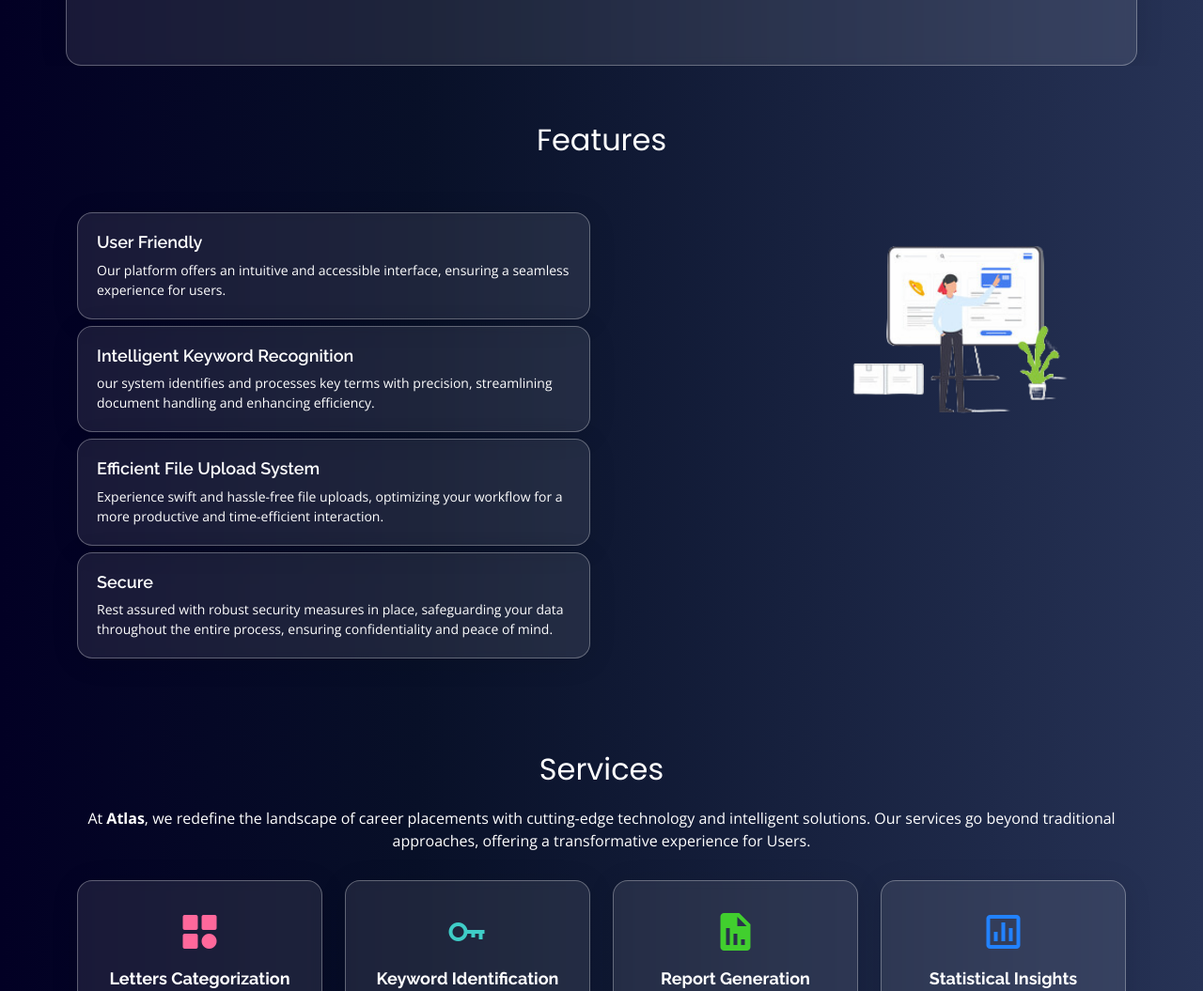
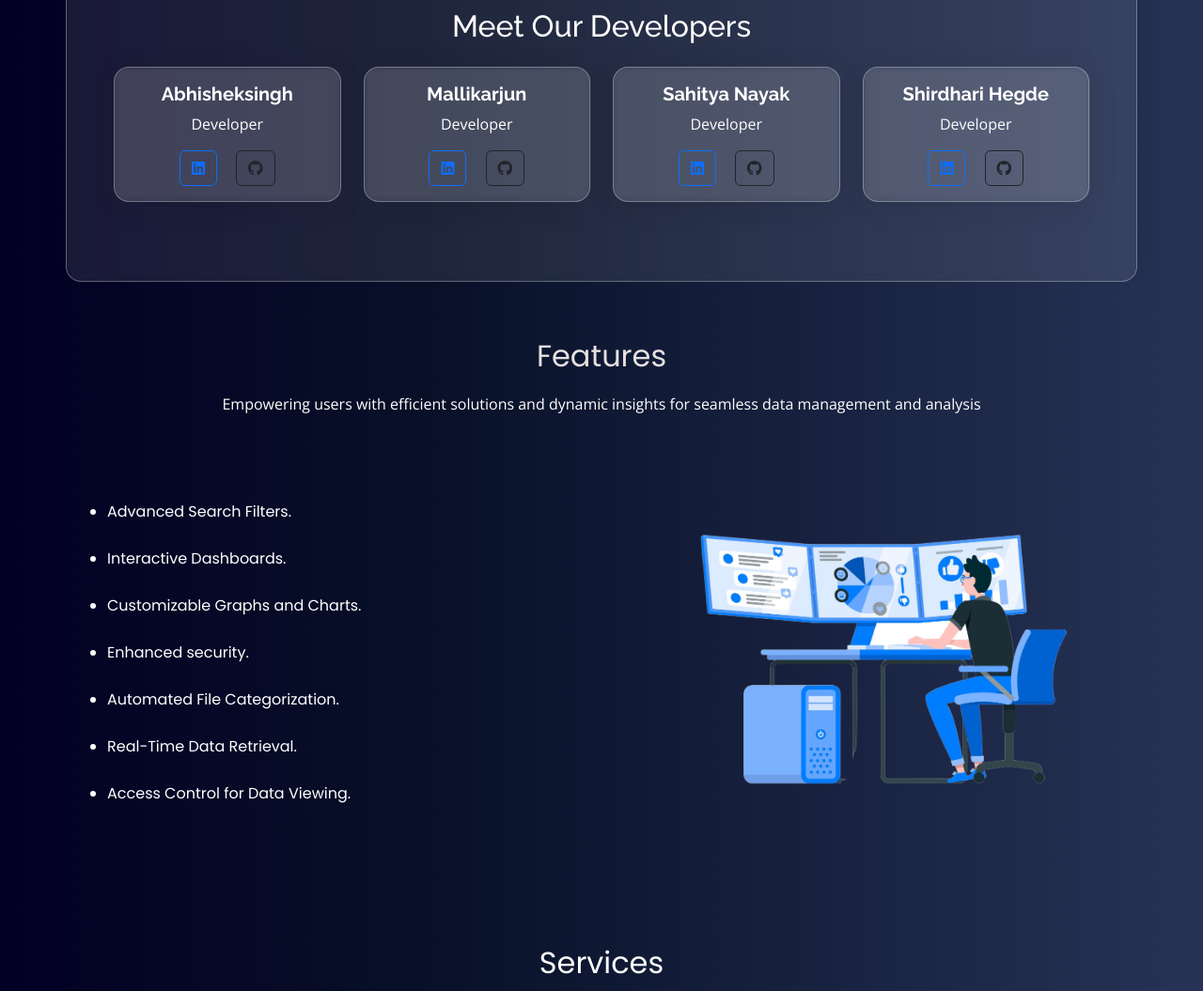
Before and after one commit to abhisheksinghf/ATLAS--AUTOMATE-ANALYZE-ACHIEVE, a plain HTML site: page index.html in a window 1280 px wide. Shown: the part 1220-2275 px from the top of the page at 94% size. Drawn offline with nearby package versions, Linux system fonts and the light colour scheme.

Commit message:
done with landing

```diff
--- a/assets/css/style.css
+++ b/assets/css/style.css
@@ -90,7 +90,7 @@ h6 {
   transition: all 0.5s;
   /* background: #fff; */
   background: rgba(255, 255, 255, 0.09);
-border-radius: 16px;
+/* border-radius: 16px; */
 box-shadow: 0 4px 30px rgba(0, 0, 0, 0.1);
 backdrop-filter: blur(5px);
 -webkit-backdrop-filter: blur(5px);
@@ -377,7 +377,7 @@ color: white;
 --------------------------------------------------------------*/
 #hero {
   width: 100%;
-  background-image: url("../img/hero-bg.png");
+  /* background-image: url("../img/hero-bg.png"); */
   background-repeat: no-repeat;
   background-size: contain;
   background-position: right top;
@@ -467,8 +467,13 @@ section {
   padding-bottom: 0;
   font-family: "Poppins", sans-serif;
   color: white;
-}
-
+
+}
+#fonttt{
+  font-family: "Poppins", sans-serif;
+  color: rgb(230, 224, 224);
+
+}
 .section-title p {
   margin-bottom: 0;
   color: white;
@@ -1538,7 +1543,7 @@ color: white;
   color: #364146;
   font-size: 14px;
   background: rgba(255, 255, 255, 0.09);
-border-radius: 16px;
+/* border-radius: 16px; */
 box-shadow: 0 4px 30px rgba(0, 0, 0, 0.1);
 backdrop-filter: blur(5px);
 -webkit-backdrop-filter: blur(5px);
--- a/index.html
+++ b/index.html
@@ -36,9 +36,20 @@
   <link rel="stylesheet" href="https://cdnjs.cloudflare.com/ajax/libs/glightbox/3.3.0/css/glightbox.min.css" integrity="sha512-T+KoG3fbDoSnlgEXFQqwcTC9AdkFIxhBlmoaFqYaIjq2ShhNwNao9AKaLUPMfwiBPL0ScxAtc+UYbHAgvd+sjQ==" crossorigin="anonymous" referrerpolicy="no-referrer" />
   <!-- <link href="assets/vendor/swiper/swiper-bundle.min.css" rel="stylesheet"> -->
   <link rel="stylesheet" href="https://cdnjs.cloudflare.com/ajax/libs/Swiper/11.0.5/swiper-bundle.min.css" integrity="sha512-rd0qOHVMOcez6pLWPVFIv7EfSdGKLt+eafXh4RO/12Fgr41hDQxfGvoi1Vy55QIVcQEujUE1LQrATCLl2Fs+ag==" crossorigin="anonymous" referrerpolicy="no-referrer" />
+  <link rel="stylesheet" href="https://cdnjs.cloudflare.com/ajax/libs/font-awesome/5.15.3/css/all.min.css">
 
   <!-- Template Main CSS File -->
   <link href="assets/css/style.css" rel="stylesheet">
+
+
+  <link rel="apple-touch-icon" sizes="180x180" href="assets/favicon/apple-touch-icon.png">
+  <link rel="icon" type="image/png" sizes="32x32" href="assets/favicon/favicon-32x32.png">
+  <link rel="icon" type="image/png" sizes="16x16" href="assets/favicon/favicon-16x16.png">
+  <link rel="manifest" href="assets/favicon/site.webmanifest">
+  <link rel="mask-icon" href="assets/favicon/safari-pinned-tab.svg" color="#5bbad5">
+  <meta name="msapplication-TileColor" content="#da532c">
+  <meta name="theme-color" content="#ffffff">
+
 
 </head>
 <style>
@@ -85,8 +96,8 @@ background: linear-gradient(90deg, rgba(2,0,36,1) 0%, rgba(8,16,40,1) 35%, rgba(
           data-aos="fade-up">
           <div>
             <h1 class="text-safed">Smart Processing,<br> Strategic Placement Data Management</h1>
-            <h2 class="text-safed">Explore and Manage with Efficiency </h2>
-            <a href="/index" class="btn-get-started scrollto" style="color: #0c152e;">Get Started</a>
+            <h2 class="text-safed">Automate Analyze Achieve</h2>
+            <a href="#" class="btn-get-started scrollto" style="color: #0c152e;">Get Started</a>
           </div>
         </div>
         <div class="col-lg-6 order-1 order-lg-2 hero-img" data-aos="fade-left">
@@ -126,76 +137,100 @@ background: linear-gradient(90deg, rgba(2,0,36,1) 0%, rgba(8,16,40,1) 35%, rgba(
           </div>
         </div>
 
-      </div>
-    </section><!-- End About Section -->
-
-    <!-- ======= Features Section ======= -->
-    <section id="features" class="features">
-      <div class="container">
-        <div class="section-title" data-aos="fade-up">
-          <h2 class="text-safed">Features</h2>
-        </div>
-        <div class="row">
-          <div class="col-lg-6 mt-2 mb-tg-0 order-2 order-lg-1">
-            <ul class="nav nav-tabs flex-column">
-              <li class="nav-item" data-aos="fade-up">
-                <a class="nav-link" data-bs-toggle="tab" href="#tab-1">
-                  <h4>User Friendly</h4>
-                  <p> Our platform offers an intuitive and accessible interface, ensuring a seamless experience for
-                    users.</p>
-                </a>
-              </li>
-              <li class="nav-item mt-2" data-aos="fade-up" data-aos-delay="100">
-                <a class="nav-link" data-bs-toggle="tab" href="#tab-2">
-                  <h4>Intelligent Keyword Recognition</h4>
-                  <p>our system identifies and processes key terms with precision, streamlining document handling and
-                    enhancing efficiency.</p>
-                </a>
-              </li>
-              <li class="nav-item mt-2" data-aos="fade-up" data-aos-delay="200">
-                <a class="nav-link" data-bs-toggle="tab" href="#tab-3">
-                  <h4>Efficient File Upload System</h4>
-                  <p>Experience swift and hassle-free file uploads, optimizing your workflow for a more productive and
-                    time-efficient interaction.</p>
-                </a>
-              </li>
-              <li class="nav-item mt-2" data-aos="fade-up" data-aos-delay="300">
-                <a class="nav-link" data-bs-toggle="tab" href="#tab-4">
-                  <h4>Secure</h4>
-                  <p> Rest assured with robust security measures in place, safeguarding your data throughout the entire
-                    process, ensuring confidentiality and peace of mind. </p>
-                </a>
-              </li>
-            </ul>
+        <h2 class="text-center mb-4">Meet Our Developers</h2>
+          <div class="row">
+          <div class="col-lg-3 col-md-6 mb-4">
+            <div class="card h-100" id="glassy">
+              <div class="card-body text-center">
+                <h5 class="card-title"><b>Abhisheksingh</b></h5>
+                <p class="card-text">Developer</p>
+                <a target="_blank" href="https://www.linkedin.com/in/abhisheksingh-fulanekar/" class="btn btn-outline-primary mx-2"><i class="fab fa-linkedin"></i></a>
+                <a target="_blank" href="https://github.com/abhisheksinghf" class="btn btn-outline-dark mx-2"><i class="fab fa-github"></i></a>
+              </div>
+            </div>
           </div>
-          <div class="col-lg-6 order-1 order-lg-2" data-aos="zoom-in">
-            <div class="tab-content">
-              <div class="tab-pane active show" id="tab-1">
-                <figure>
-                  <img src="assets/img/sfg-transformed.png" style="height:265px" alt="" class="img-fluid">
-                </figure>
+          <div class="col-lg-3 col-md-6 mb-4">
+            <div class="card h-100" id="glassy">
+              <div class="card-body text-center">
+                <h5 class="card-title"><b>Mallikarjun</b></h5>
+                <p class="card-text">Developer</p>
+                <a target="_blank" href="https://www.linkedin.com/in/mallikarjun-hiremath-77057927a/" class="btn btn-outline-primary mx-2"><i class="fab fa-linkedin"></i></a>
+                <a target="_blank" href="https://github.com/mallikarjunhiremath018" class="btn btn-outline-dark mx-2"><i class="fab fa-github"></i></a>
               </div>
-              <div class="tab-pane" id="tab-2">
-                <figure>
-                  <img src="assets/img/1702754401981.png" style="height:265px" alt="" class="img-fluid">
-                </figure>
+            </div>
+          </div>
+          <div class="col-lg-3 col-md-6 mb-4">
+            <div class="card h-100" id="glassy">
+              <div class="card-body text-center">
+                <h5 class="card-title"><b>Sahitya Nayak</b></h5>
+                <p class="card-text">Developer</p>
+                <a target="_blank" href="https://www.linkedin.com/in/sahitya-nayak-266661275/" class="btn btn-outline-primary mx-2"><i class="fab fa-linkedin"></i></a>
+                <a target="_blank" href="https://github.com/sahityanayak" class="btn btn-outline-dark mx-2"><i class="fab fa-github"></i></a>
               </div>
-              <div class="tab-pane" id="tab-3">
-                <figure>
-                  <img src="assets/img/fnajfk.png" style="height:265px" alt="" class="img-fluid">
-                </figure>
-              </div>
-              <div class="tab-pane" id="tab-4">
-                <figure>
-                  <img src="assets/img/1702754401988.png" style="height:265px" alt="" class="img-fluid">
-                </figure>
+            </div>
+          </div>
+          <div class="col-lg-3 col-md-6 mb-4">
+            <div class="card h-100" id="glassy">
+              <div class="card-body text-center">
+                <h5 class="card-title"><b>Shirdhari Hegde</b></h5>
+                <p class="card-text">Developer</p>
+                <a href="https://www.linkedin.com/in/shridhari-hegde-6a62a6275/" class="btn btn-outline-primary mx-2"><i class="fab fa-linkedin"></i></a>
+                <a href="https://github.com/shridharihegde" class="btn btn-outline-dark mx-2"><i class="fab fa-github"></i></a>
               </div>
             </div>
           </div>
         </div>
 
       </div>
-    </section><!-- End Features Section -->
+
+
+<!-- <div class="container my-5"> -->
+<!-- </div> -->
+
+    </section><!-- End About Section -->
+
+   <!-- ======= Features Section ======= -->
+   <section class="section bg-features bg-light grad-bg" id="features">
+    <div class="container">
+
+      <div class="section-title" data-aos="fade-up">
+        <h2 class="text-safed" id="fonttt">Features</h2>
+        <p> Empowering users with efficient solutions and dynamic insights for seamless data management and analysis </p>
+      </div>
+
+      <div class="row align-items-center">
+        <div class="col-lg-6">
+          <div class="row">
+            <div class="col-lg-12">
+              <div class="title-heading mb-5">
+                <div class="title-border-simple position-relative"></div>
+              </div>
+            </div>
+          </div>
+          <div class="features-content">
+            <div class="features-icon"></div>
+            <ul class="text-white f-15" id="fonttt" style="line-height:50px;">
+              <li>Advanced Search Filters.</li>
+              <li>Interactive Dashboards.</li>
+              <li>Customizable Graphs and Charts.</li>
+              <li>Enhanced security.</li>
+              <li>Automated File Categorization.</li>
+              <li>Real-Time Data Retrieval.</li>
+              <li>Access Control for Data Viewing.</li>
+
+            </ul>
+          </div>
+        </div>
+        <div class="col-lg-6">
+          <div class="features-img mt-4">
+            <img src="assets/img/features-bg-Photoroom.png" alt="" class="img-fluid mx-auto d-block">
+          </div>
+        </div>
+      </div>
+    </div>
+  </section>
+<!-- ======= Features Section ======= -->
+
 
     <!-- ======= Services Section ======= -->
     <section id="services" class="services grad-bg">
@@ -213,7 +248,7 @@ background: linear-gradient(90deg, rgba(2,0,36,1) 0%, rgba(8,16,40,1) 35%, rgba(
           <div class="col-md-6 col-lg-3 d-flex align-items-stretch mb-5 mb-lg-0" data-aos="zoom-in">
             <div class="icon-box icon-box-pink">
               <div class="icon"><i class="bx bxs-category"></i></div>
-              <h4 class="title"><a href="">Letters Categorization</a></h4>
+              <h4 class="title"><a href="">Offer Letters Categorization</a></h4>
               <p class="description"> Simplify document management by categorizing letters for efficient organization.
               </p>
             </div>
@@ -222,10 +257,9 @@ background: linear-gradient(90deg, rgba(2,0,36,1) 0%, rgba(8,16,40,1) 35%, rgba(
           <div class="col-md-6 col-lg-3 d-flex align-items-stretch mb-5 mb-lg-0" data-aos="zoom-in"
             data-aos-delay="100">
             <div class="icon-box icon-box-cyan">
-              <div class="icon"><i class="bx bx-key"></i></div>
-              <h4 class="title"><a href="">Keyword Identification</a></h4>
-              <p class="description">Swiftly extract crucial terms from documents, ensuring quick comprehension and
-                streamlined processing.
+              <div class="icon"><i class="bx bxs-sushi"></i></div>
+              <h4 class="title"><a href="">Data Organization</a></h4>
+              <p class="description">Organize placement data in an efficient and effective way using simple UI.
               </p>
             </div>
           </div>
@@ -301,20 +335,6 @@ background: linear-gradient(90deg, rgba(2,0,36,1) 0%, rgba(8,16,40,1) 35%, rgba(
       </div>
     </section><!-- End Contact Section -->
 
-    <section class="container mt-5">
-      <div class="row">
-        <div class="col-md-6 offset-md-3 text-center">
-          <img src="assets/img/3518831.webp" alt="Under Construction" class="img-fluid mb-4">
-          <h3 class="title" style="color: white;">Under Construction</h3>
-          <p class="lead text-safed">
-            We're excited to bring you <strong>Atlas</strong>, a cutting-edge platform for placement letter analysis.
-            Currently, we are in the design and development phase, focusing on creating a seamless and powerful user
-            experience.
-          </p>
-        </div>
-      </div>
-    </section>
-
   </main><!-- End #main -->
 
   <!-- ======= Footer ======= -->
```
Also changed, not shown: assets/favicon/browserconfig.xml (added, +9 -0 lines), assets/favicon/android-chrome-192x192.png (added), assets/favicon/apple-touch-icon.png (added), assets/favicon/favicon-16x16.png (added), assets/favicon/favicon-32x32.png (added), assets/favicon/favicon.ico (added), assets/favicon/mstile-150x150.png (added), assets/favicon/safari-pinned-tab.svg (added), assets/favicon/site.webmanifest (added), assets/img/features-bg-.jpg (added), assets/img/features-bg-Photoroom.png (added), assets/img/features-bg.jpeg (added).
